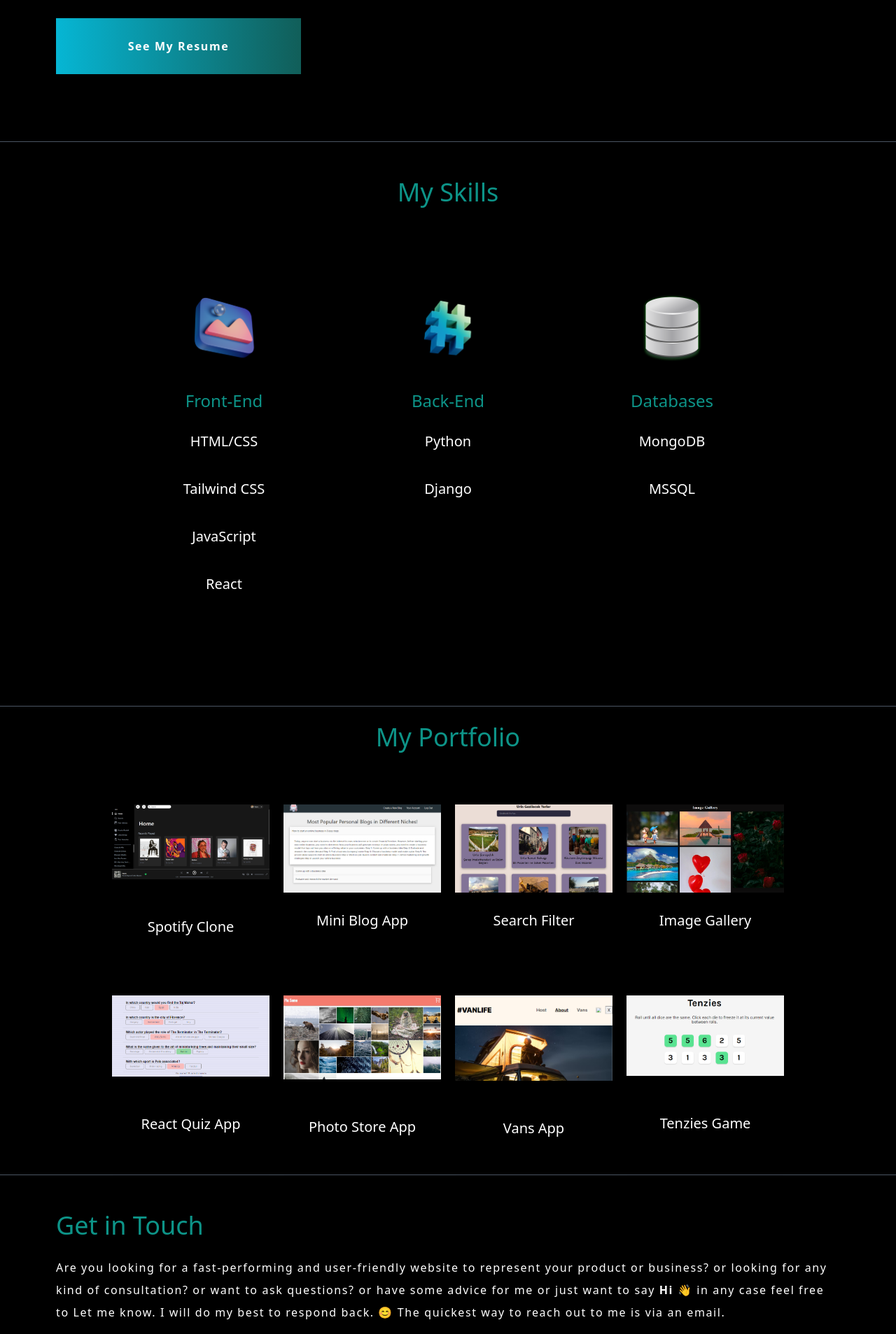
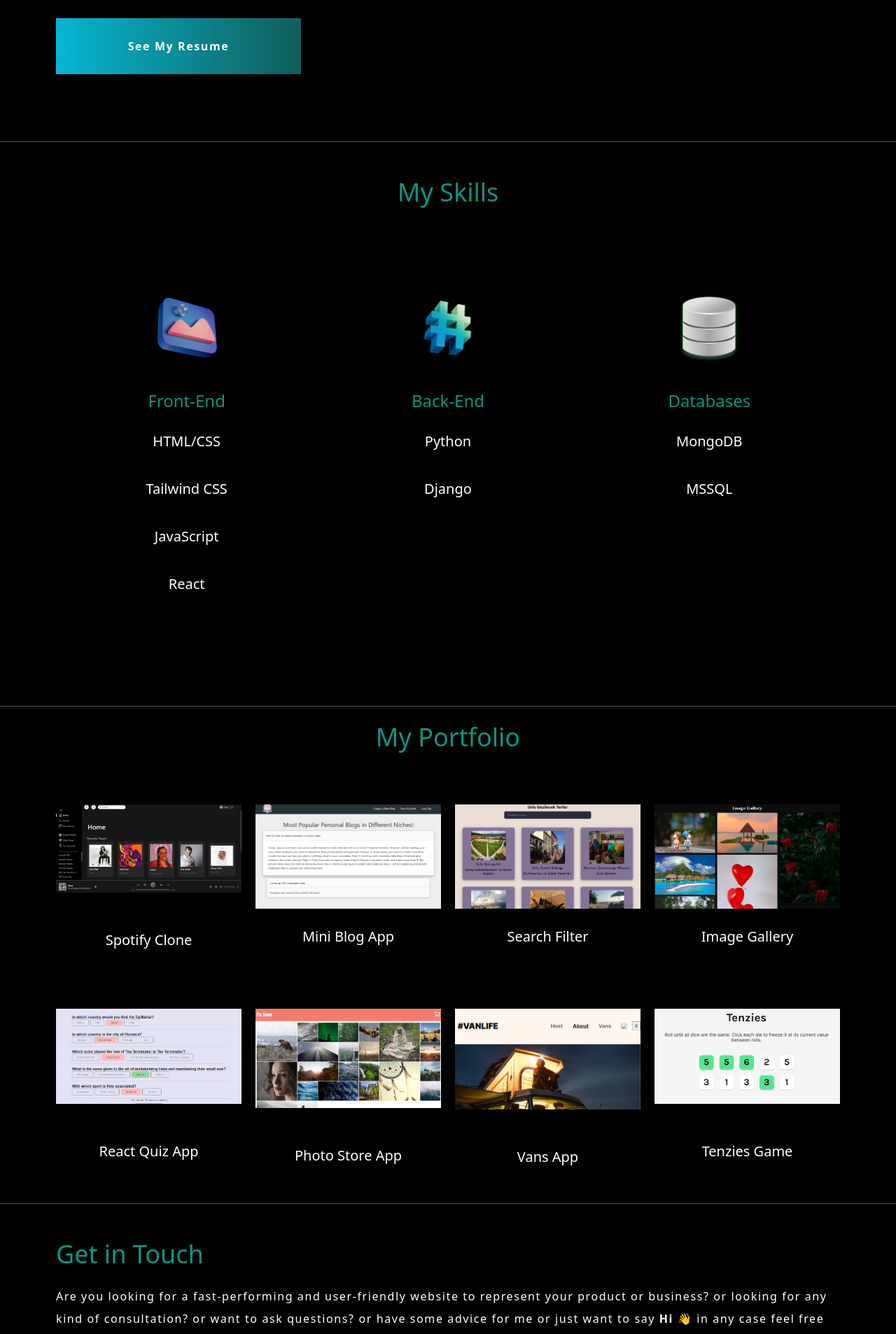
Before and after one commit to fulyaertay/personal-portfolio, a Next.js app: page / in a window 1280 px wide. Shown: the part 775-2682 px from the top of the page at 70% size. Built offline with nearby package versions, Linux system fonts and the light colour scheme.

Commit message:
px removed

```diff
--- a/pages/index.tsx
+++ b/pages/index.tsx
@@ -109,7 +109,7 @@ export default function Home() {
           </div>
         </section>
         <hr className="border-gray-600"></hr>
-        <section className="px-10 md:px-20 lg:px-40 mb-5">
+        <section className="px-10 md:px-20  mb-5">
           <h3 className="text-3xl text-teal-600 font-medium py-1 text-center  mt-12 md:text-4xl ">
             My Skills
           </h3>
@@ -149,7 +149,7 @@ export default function Home() {
           </div>
         </section>
         <hr className="border-gray-600"></hr>
-        <section className="px-10 md:px-20 lg:px-40" id="projects">
+        <section className="px-10 md:px-20 " id="projects">
           <div>
             <h3 className="text-3xl text-teal-600 font-medium py-1  text-center mt-5 mb-10 md:text-4xl">
               My Portfolio
```
